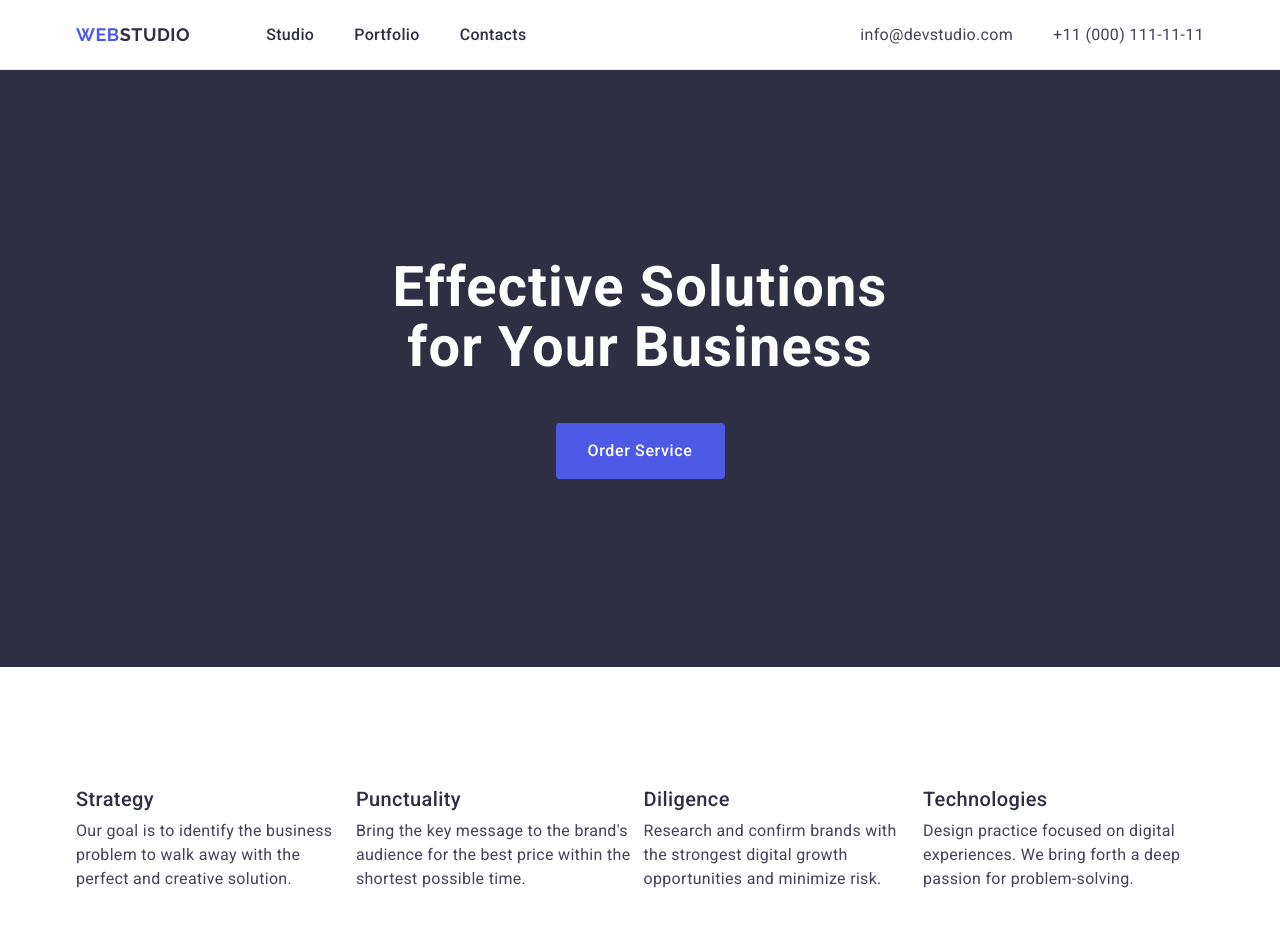
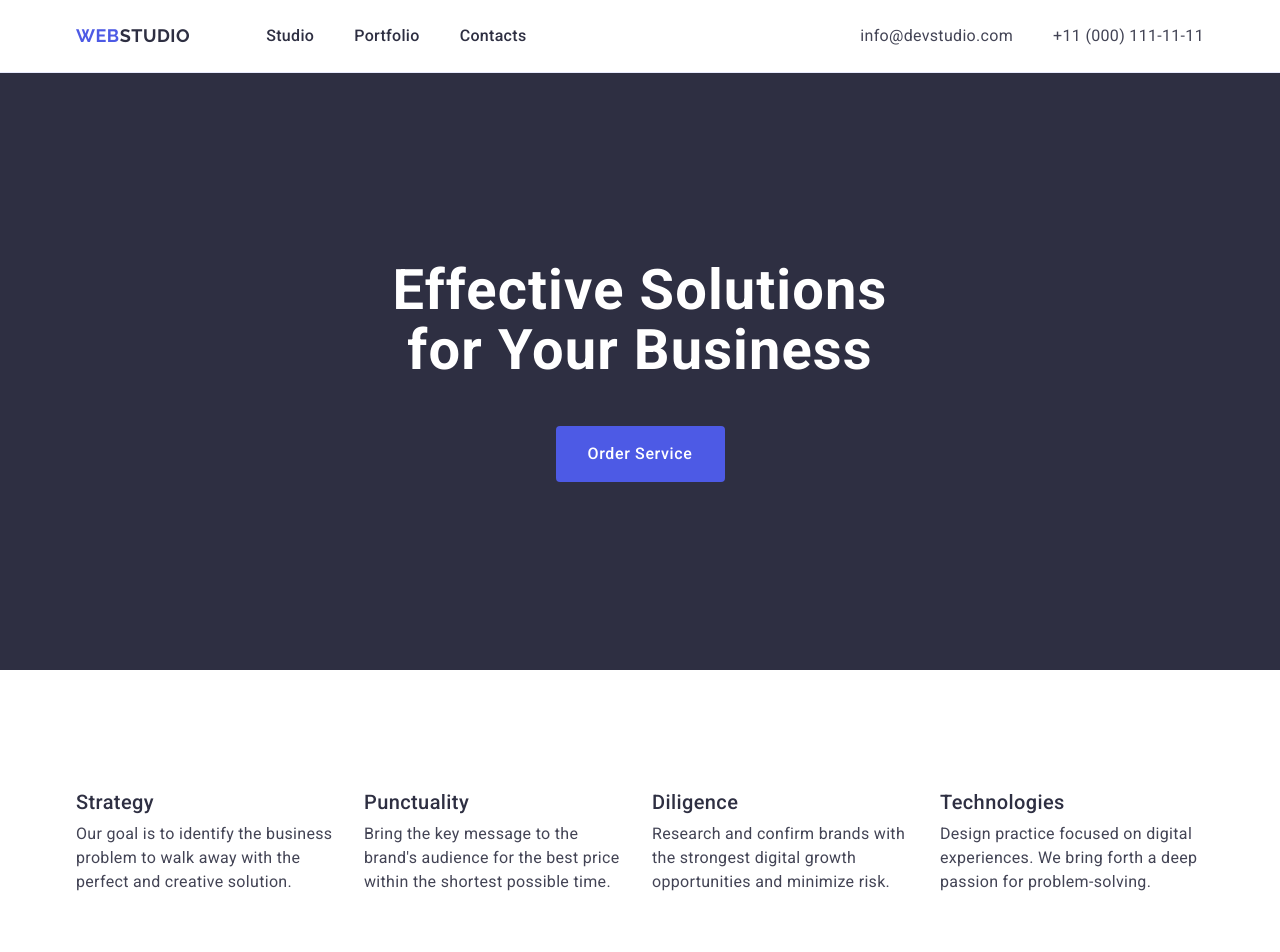
Before and after one commit to alinasavuyk/goit-markup-hw-03, a plain HTML site: page index.html in a window 1280 px wide. Shown: the top 952 px of the page. Drawn offline with nearby package versions, Linux system fonts and the light colour scheme.

Commit message:
style correction 3

```diff
--- a/css/styles.css
+++ b/css/styles.css
@@ -54,9 +54,12 @@ border-bottom: 1px solid var(--cornflower);
     align-items: center;
     justify-content: space-between;
   }
+
   .menu-list {
       display: flex;
       gap: 40px;
+    padding: 24px 0;
+
 
   }
   .address-list {
@@ -75,9 +78,6 @@ border-bottom: 1px solid var(--cornflower);
 }
 .logo-header {
     color: var(--navy-blue);
-}
-.logo-menu {
-padding: 24px 0;
 }
 .logo-footer {
     color: var(--cloud);
@@ -175,7 +175,8 @@ padding: 24px 0;
     display: flex;
 }
 .features-item{
-    margin-right: 8px;
+    margin-right: 24px;
+    flex-basis: calc((100% - 72px) / 4);
 }
 .features-item:last-child {
     margin-right: 0;
@@ -217,7 +218,6 @@ padding: 32px 0;
 .team-item {
     background: var(--white);
     border-radius: 0 0 4px 4px;
-    /*padding: 0px 0px 32px;*/
     flex-basis: calc((100% - 72px) / 4);
     height: 380px;
     box-shadow: 0 2px 1px 0 rgba(46, 47, 66, 0.08), 0 1px 1px 0 rgba(46, 47, 66, 0.16), 0 1px 6px 0 rgba(46, 47, 66, 0.08);
```
